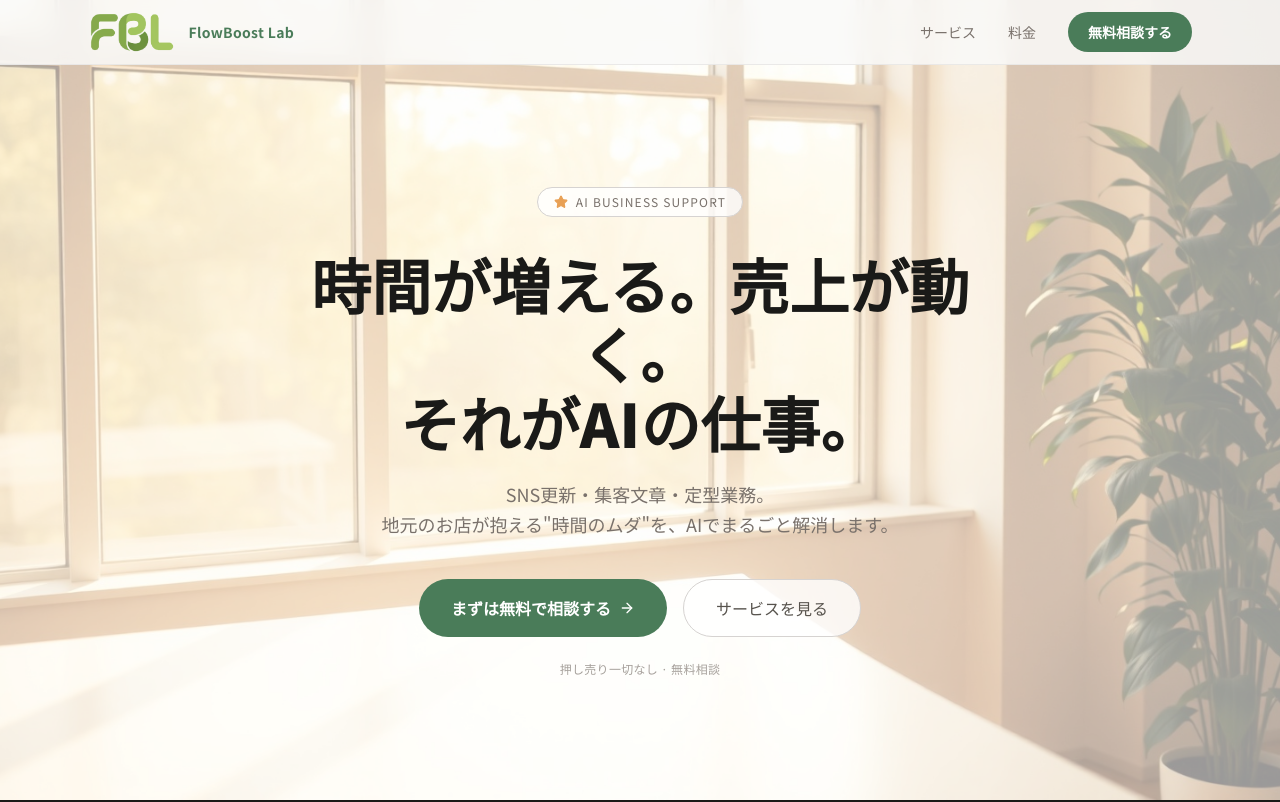
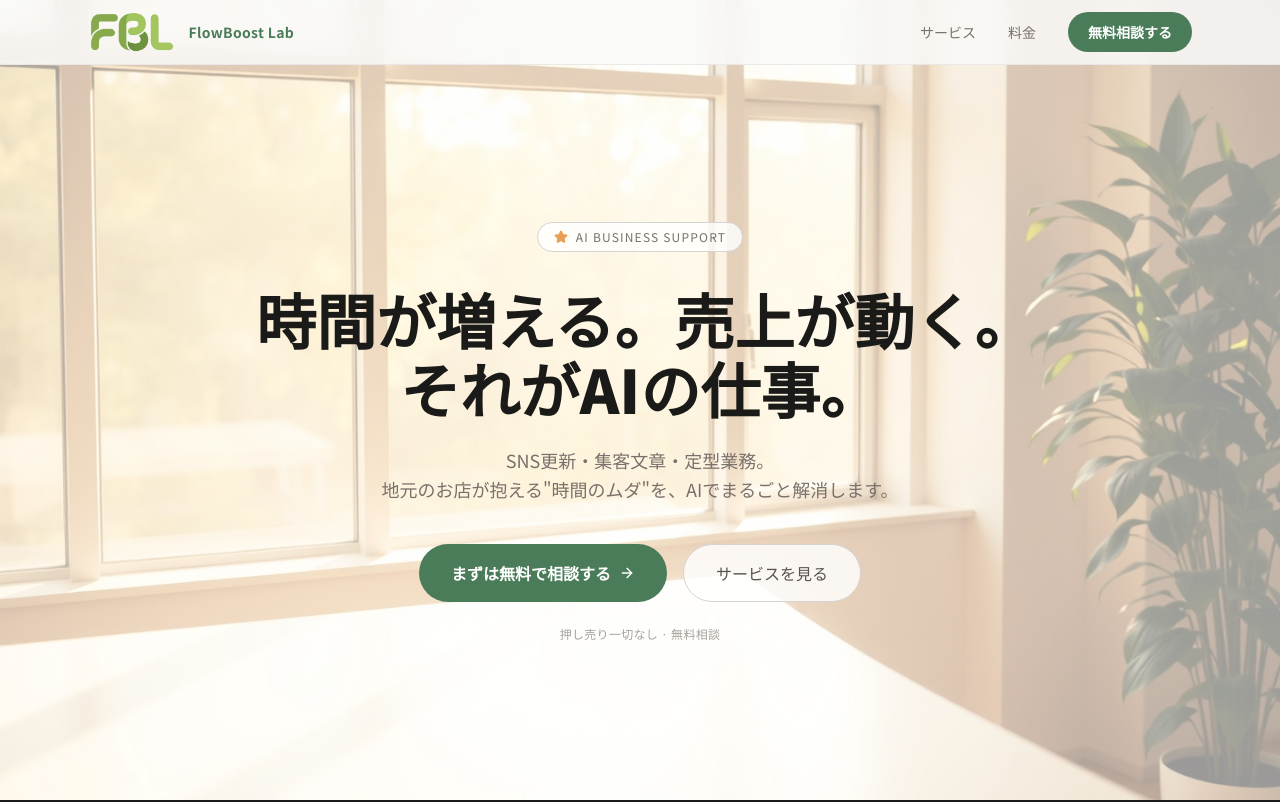
Before and after one commit to clearly10472/krc-business-site, a Next.js app: page / in a window 1280 px wide. Shown: the top 802 px of the page. Built offline with nearby package versions, Linux system fonts and the light colour scheme.

Commit message:
H1改行位置を修正

```diff
--- a/app/page.tsx
+++ b/app/page.tsx
@@ -125,7 +125,8 @@ export default function Home() {
             <span className="text-xs tracking-widest uppercase text-stone-500">AI Business Support</span>
           </div>
           <h1 className="text-4xl md:text-6xl font-black leading-[1.15] mb-6" style={{ color: "var(--fg)" }}>
-            時間が増える。売上が動く。<br />それがAIの仕事。
+            <span className="block whitespace-nowrap">時間が増える。売上が動く。</span>
+            <span className="block">それがAIの仕事。</span>
           </h1>
           <p className="text-lg text-stone-500 max-w-xl mx-auto leading-relaxed mb-10">
             SNS更新・集客文章・定型業務。<br />
```
